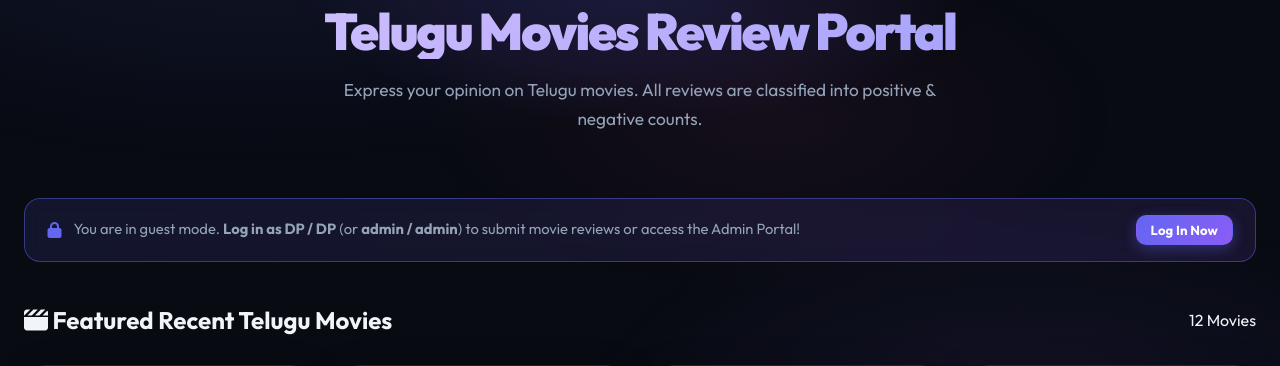
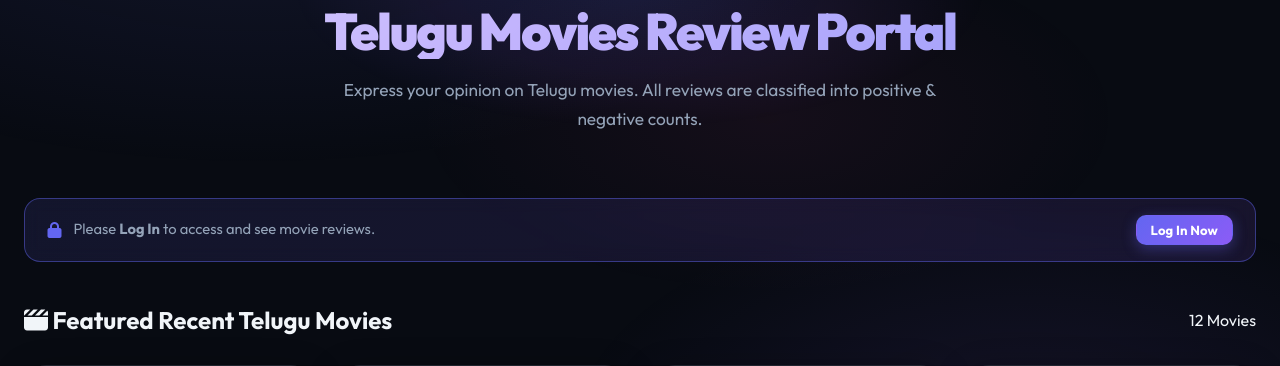
Before and after one commit to HarshithaKovvuri17/MovieBuzz, a Flask app: page / in a window 1280 px wide. Shown: the part 202-568 px from the top of the page. Run offline with Flask 3, Linux system fonts and the light colour scheme; data comes from the database, SQL or seed files in the repository; data that the repository does not hold is empty.

Commit message:
fix: Simplify guest prompt banner text to 'Please Log In to access and see movie reviews'

```diff
--- a/templates/index.html
+++ b/templates/index.html
@@ -73,7 +73,7 @@
         <div id="login-prompt-banner" class="alert-banner hidden">
             <div class="banner-content">
                 <i class="fa-solid fa-lock banner-icon"></i>
-                <span>You are in guest mode. <strong>Log in as DP / DP</strong> (or <strong>admin / admin</strong>) to submit movie reviews or access the Admin Portal!</span>
+                <span>Please <strong>Log In</strong> to access and see movie reviews.</span>
             </div>
             <button class="btn btn-primary btn-sm" onclick="openAuthModal('login')">Log In Now</button>
         </div>
```
